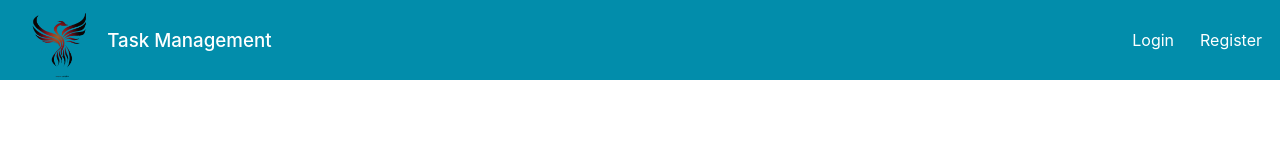
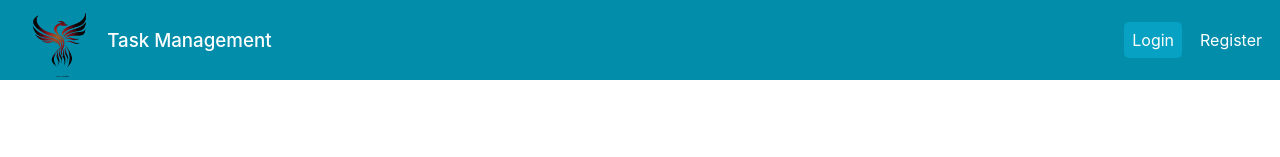
Before and after one commit to H-proshanto/TMS-REACT, a React (Create React App) app: page /login in a window 1280 px wide. Shown: the top 157 px of the page. Built offline with nearby package versions, Linux system fonts and the light colour scheme.

Commit message:
adds active class to navbar items

```diff
--- a/src/components/common/Navbar.tsx
+++ b/src/components/common/Navbar.tsx
@@ -10,7 +10,7 @@ const Navbar: React.FC<{ navItemList: NavItem[] }> = ({ navItemList }) => {
   const { info, isLoggedIn } = useAppSelector((state) => state?.user);
   const dispatch = useAppDispatch();
   const navigate = useNavigate();
-
+  console.log("hello");
   const handleClick = () => {
     dispatch(logout());
     navigate("/login", { replace: true });
@@ -35,7 +35,12 @@ const Navbar: React.FC<{ navItemList: NavItem[] }> = ({ navItemList }) => {
           {navItemList.map((navItem: NavItem, index: number) => {
             return (
               <li key={index} className="nav_item_container">
-                <NavLink to={navItem.link} className="nav_item">
+                <NavLink
+                  to={navItem.link}
+                  className={({ isActive }) =>
+                    isActive ? "nav_item nav_active" : "nav_item"
+                  }
+                >
                   {navItem.name}
                 </NavLink>
               </li>
--- a/src/styles/Navbar.css
+++ b/src/styles/Navbar.css
@@ -99,3 +99,7 @@
   font-weight: 500;
   color: #ffffff;
 }
+
+.nav_active {
+  background-color: rgba(9,170,205,0.7);
+}
```
